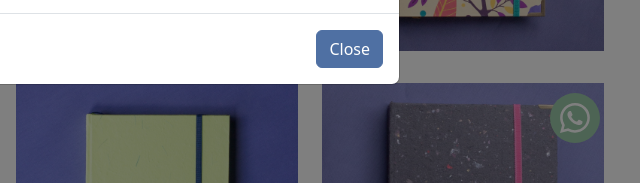
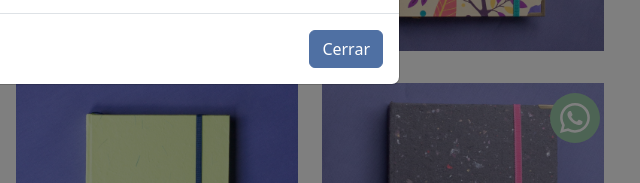
Before and after one commit to brunoLombardi9/Aiush, a website: page secciones/productos.html in a window 1280 px wide. Both pictures are taken after a click on the element 491 px from the left and 212 px from the top of the page. Shown: the part 617-800 px from the top of the page, 640-1280 px from the left. Drawn offline with nearby package versions, Linux system fonts and the light colour scheme; files that its build step writes are made by us from their sources.

Commit message:
Update productos.html

```diff
--- a/secciones/productos.html
+++ b/secciones/productos.html
@@ -222,7 +222,7 @@
                                 </div>
                             </div>
                             <div class="modal-footer">
-                                <button type="button" class="btn btn-primary" data-bs-dismiss="modal">Close</button>
+                                <button type="button" class="btn btn-primary" data-bs-dismiss="modal">Cerrar</button>
                             </div>
                         </div>
                     </div>
```
